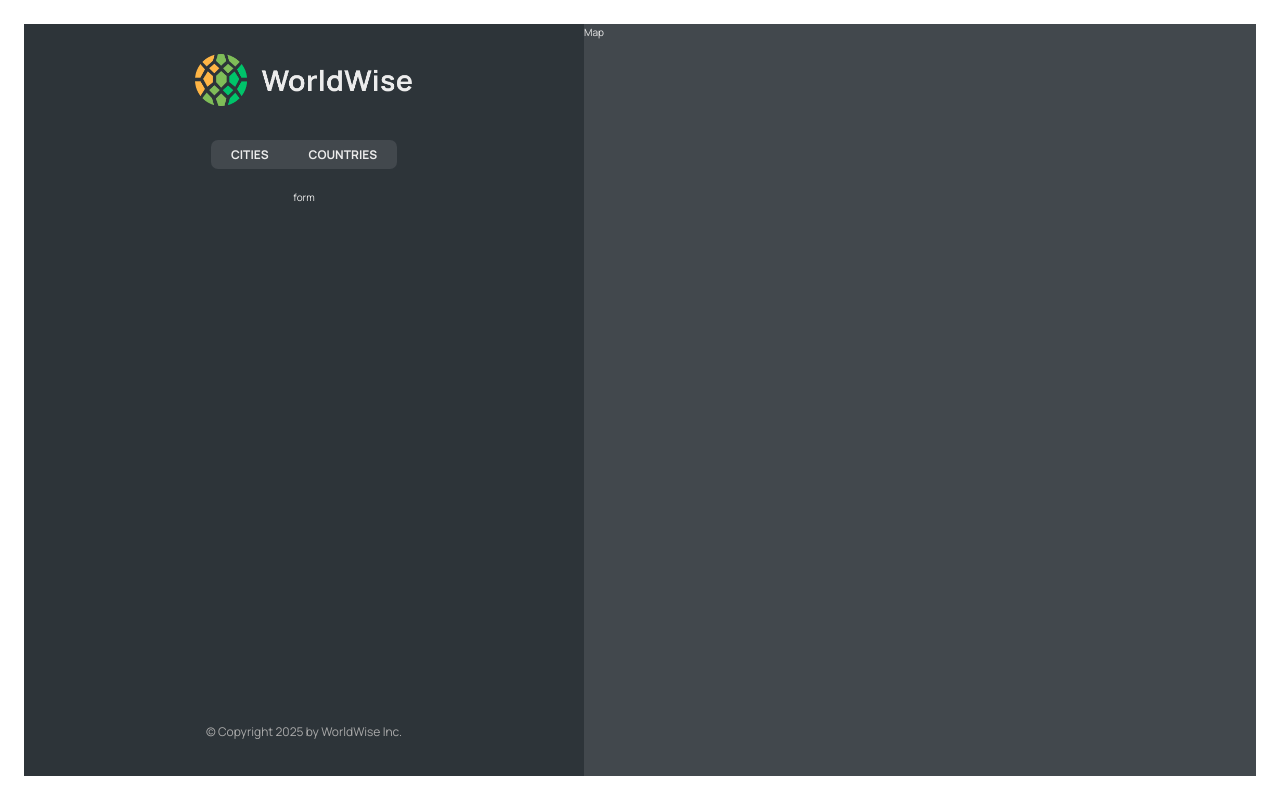
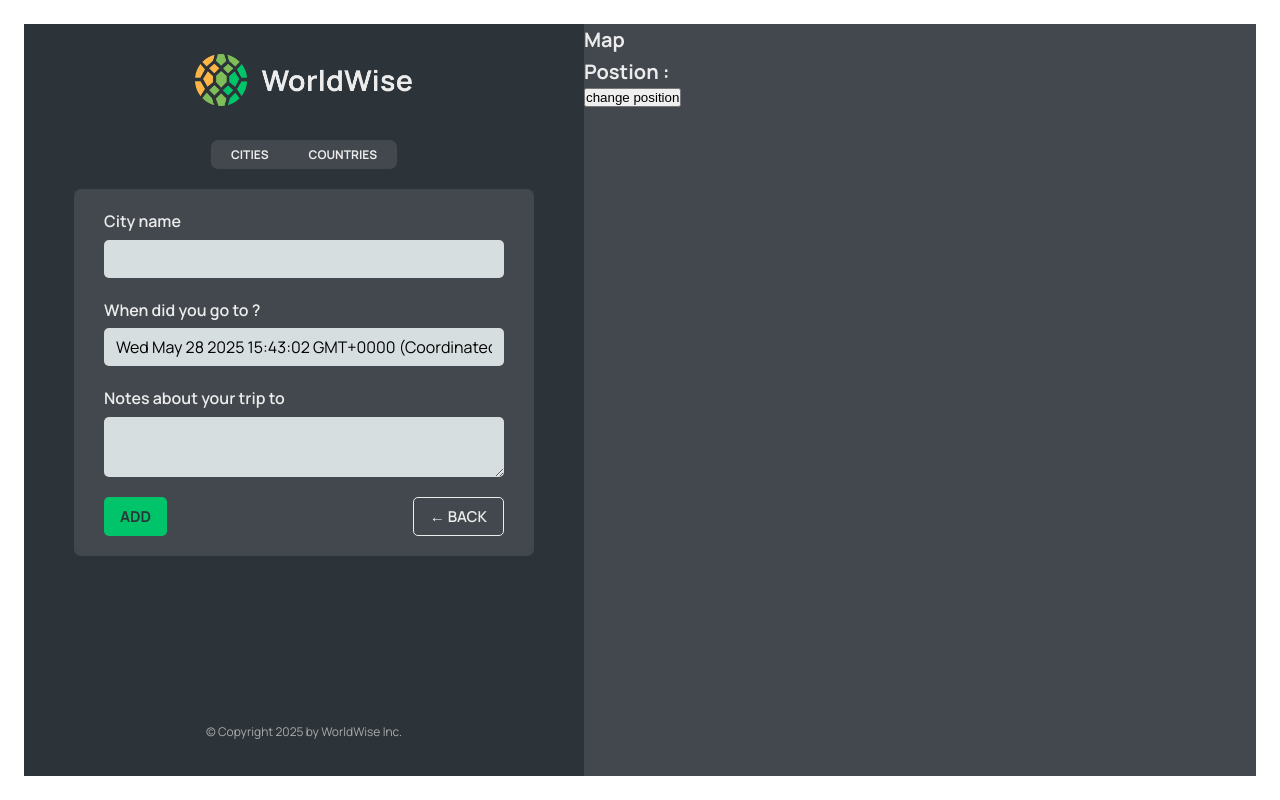
Before and after one commit to andrew0samir/world-wise, a React (Vite) app: page /app/form in a window 1280 px wide. Built offline with nearby package versions, Linux system fonts and the light colour scheme; data requests are answered from the project's data file.

Commit message:
storing state in url , use dynamic routes with url params , reading and setting query string , use programmatic navigation

```diff
--- a/src/App.jsx
+++ b/src/App.jsx
@@ -1,5 +1,5 @@
 import { useEffect, useState } from "react";
-import { BrowserRouter, Route, Routes } from "react-router-dom";
+import { BrowserRouter, Navigate, Route, Routes } from "react-router-dom";
 
 import Product from "./pages/Product";
 import Pricing from "./pages/Pricing";
@@ -9,6 +9,8 @@
 import PageNotFound from "./pages/PageNotFound";
 import CityList from "./components/CityList";
 import CountryList from "./components/CountryList";
+import City from "./components/City";
+import Form from "./components/Form";
 
 const BASE_URL = "http://localhost:9000";
 
@@ -38,21 +40,19 @@
         <Route index element={<HomePage />} />
         <Route path="product" element={<Product />} />
         <Route path="pricing" element={<Pricing />} />
-        <Route path="/login" element={<Login />} />
+        <Route path="login" element={<Login />} />
         <Route path="app" element={<AppLayout />}>
-          <Route
-            index
-            element={<CityList cities={cities} isLoading={isLoading} />}
-          />
+          <Route index element={<Navigate replace to="cities" />} />
           <Route
             path="cities"
             element={<CityList cities={cities} isLoading={isLoading} />}
           />
+          <Route path="cities/:id" element={<City />} />
           <Route
             path="countries"
             element={<CountryList cities={cities} isLoading={isLoading} />}
           />
-          <Route path="form" element={<p>form</p>} />
+          <Route path="form" element={<Form />} />
         </Route>
         <Route path="*" element={<PageNotFound />} />
       </Routes>
--- /dev/null
+++ b/src/components/Button.jsx
@@ -0,0 +1,11 @@
+import styles from "./Button.module.css";
+
+function Button({ children, onclick, type }) {
+  return (
+    <button className={`${styles.btn} ${styles[type]}`} onClick={onclick}>
+      {children}
+    </button>
+  );
+}
+
+export default Button;
--- a/src/components/City.jsx
+++ b/src/components/City.jsx
@@ -1,3 +1,4 @@
+import { useParams, useSearchParams } from "react-router-dom";
 import styles from "./City.module.css";
 
 const formatDate = (date) =>
@@ -9,6 +10,11 @@
   }).format(new Date(date));
 
 function City() {
+  const { id } = useParams();
+  const [searchParams, setSearchParams] = useSearchParams();
+  const lat = searchParams.get("lat");
+  const lng = searchParams.get("lng");
+
   // TEMP DATA
   const currentCity = {
     cityName: "Lisbon",
@@ -20,42 +26,53 @@
   const { cityName, emoji, date, notes } = currentCity;
 
   return (
-    <div className={styles.city}>
-      <div className={styles.row}>
-        <h6>City name</h6>
-        <h3>
-          <span>{emoji}</span> {cityName}
-        </h3>
-      </div>
+    <>
+      <h1>city {id}</h1>
+      <p>
+        {" "}
+        Postion : {lat} , {lng}
+      </p>
 
-      <div className={styles.row}>
-        <h6>You went to {cityName} on</h6>
-        <p>{formatDate(date || null)}</p>
-      </div>
+    </>
+  );
 
-      {notes && (
-        <div className={styles.row}>
-          <h6>Your notes</h6>
-          <p>{notes}</p>
-        </div>
-      )}
+  //   return (
+  //     <div className={styles.city}>
+  //       <div className={styles.row}>
+  //         <h6>City name</h6>
+  //         <h3>
+  //           <span>{emoji}</span> {cityName}
+  //         </h3>
+  //       </div>
 
-      <div className={styles.row}>
-        <h6>Learn more</h6>
-        <a
-          href={`https://en.wikipedia.org/wiki/${cityName}`}
-          target="_blank"
-          rel="noreferrer"
-        >
-          Check out {cityName} on Wikipedia &rarr;
-        </a>
-      </div>
+  //       <div className={styles.row}>
+  //         <h6>You went to {cityName} on</h6>
+  //         <p>{formatDate(date || null)}</p>
+  //       </div>
 
-      <div>
-        <ButtonBack />
-      </div>
-    </div>
-  );
+  //       {notes && (
+  //         <div className={styles.row}>
+  //           <h6>Your notes</h6>
+  //           <p>{notes}</p>
+  //         </div>
+  //       )}
+
+  //       <div className={styles.row}>
+  //         <h6>Learn more</h6>
+  //         <a
+  //           href={`https://en.wikipedia.org/wiki/${cityName}`}
+  //           target="_blank"
+  //           rel="noreferrer"
+  //         >
+  //           Check out {cityName} on Wikipedia &rarr;
+  //         </a>
+  //       </div>
+
+  //       <div>
+  //         {/* <ButtonBack /> */}
+  //       </div>
+  //     </div>
+  //   );
 }
 
 export default City;
--- a/src/components/CityItem.jsx
+++ b/src/components/CityItem.jsx
@@ -1,3 +1,4 @@
+import { Link } from "react-router-dom";
 import styles from "./CityItem.module.css";
 
 const flagemojiToPNG = (flag) => {
@@ -17,14 +18,19 @@
   }).format(new Date(date));
 
 function CityItem({ city }) {
-  const { cityName, emoji, date } = city;
+  const { cityName, emoji, date, id, position } = city;
 
   return (
-    <li className={styles.cityItem}>
-      <span className={styles.emoji}>{flagemojiToPNG(emoji)}</span>
-      <h3 className={styles.name}>{cityName}</h3>
-      <time className={styles.date}>({formatDate(date)})</time>
-      <button className={styles.deleteBtn}> &times; </button>
+    <li>
+      <Link
+        className={styles.cityItem}
+        to={`${id}?lat=${position.lat}&lng=${position.lng}`}
+      >
+        <span className={styles.emoji}>{flagemojiToPNG(emoji)}</span>
+        <h3 className={styles.name}>{cityName}</h3>
+        <time className={styles.date}>({formatDate(date)})</time>
+        <button className={styles.deleteBtn}> &times; </button>
+      </Link>
     </li>
   );
 }
--- a/src/components/Form.jsx
+++ b/src/components/Form.jsx
@@ -1,8 +1,10 @@
 // "https://api.bigdatacloud.net/data/reverse-geocode-client?latitude=0&longitude=0"
 
 import { useState } from "react";
+import { useNavigate } from "react-router-dom";
 
 import styles from "./Form.module.css";
+import Button from "./Button";
 
 export function convertToEmoji(countryCode) {
   const codePoints = countryCode
@@ -13,6 +15,8 @@
 }
 
 function Form() {
+  const navigate = useNavigate();
+
   const [cityName, setCityName] = useState("");
   const [country, setCountry] = useState("");
   const [date, setDate] = useState(new Date());
@@ -49,8 +53,16 @@
       </div>
 
       <div className={styles.buttons}>
-        <button>Add</button>
-        <button>&larr; Back</button>
+        <Button type="primary">Add</Button>
+        <Button
+          type="back"
+          onclick={(e) => {
+            e.preventDefault();
+            navigate(-1);
+          }}
+        >
+          &larr; Back
+        </Button>
       </div>
     </form>
   );
--- a/src/components/Map.jsx
+++ b/src/components/Map.jsx
@@ -1,7 +1,33 @@
+import { useNavigate, useSearchParams } from "react-router-dom";
 import styles from "./Map.module.css";
 
 function Map() {
-  return <div className={styles.mapContainer}>Map</div>;
+  const navigate = useNavigate();
+
+  const [searchParams, setSearchParams] = useSearchParams();
+  const lat = searchParams.get("lat");
+  const lng = searchParams.get("lng");
+
+  return (
+    <div
+      className={styles.mapContainer}
+      onClick={() => {
+        navigate("form");
+      }}
+    >
+      <h1>Map</h1>
+      <h1>
+        Postion : {lat} {lng}
+      </h1>
+      <button
+        onClick={() => {
+          setSearchParams({ lat: 32, lng: 34 });
+        }}
+      >
+        change position
+      </button>
+    </div>
+  );
 }
 
 export default Map;
```
